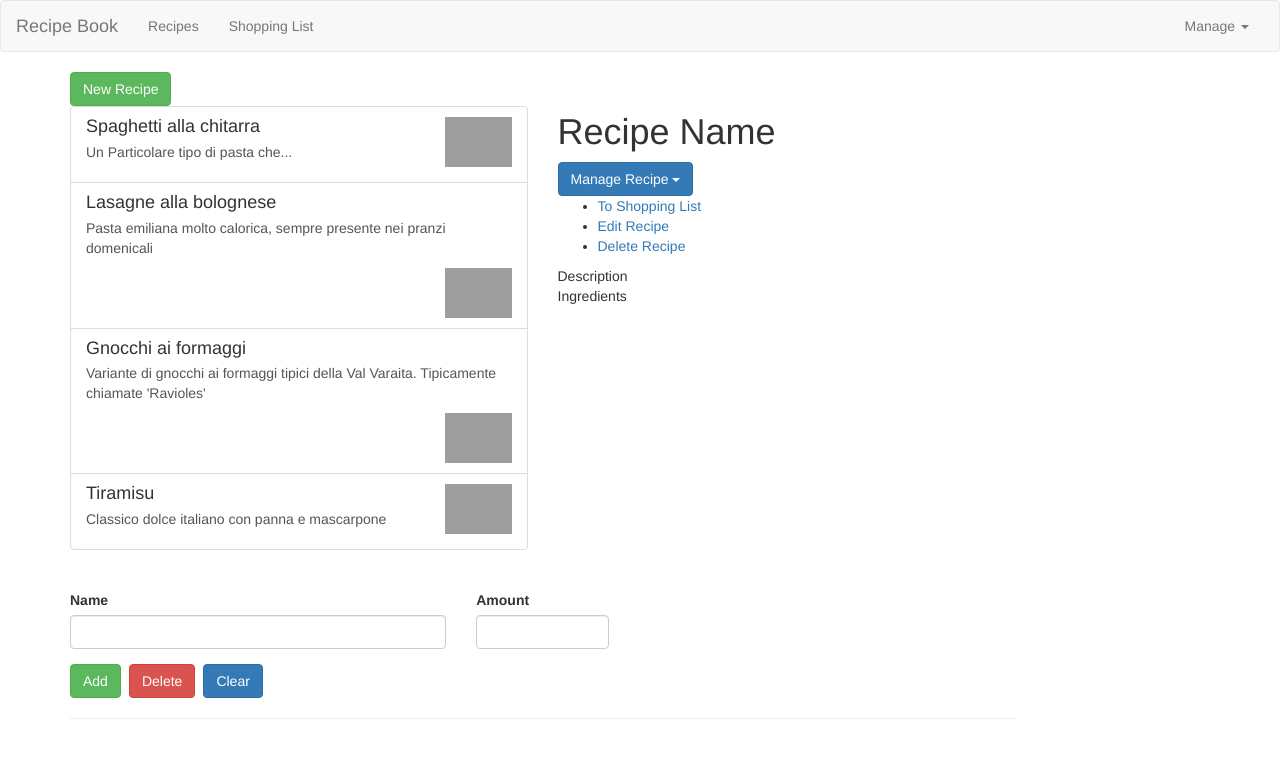
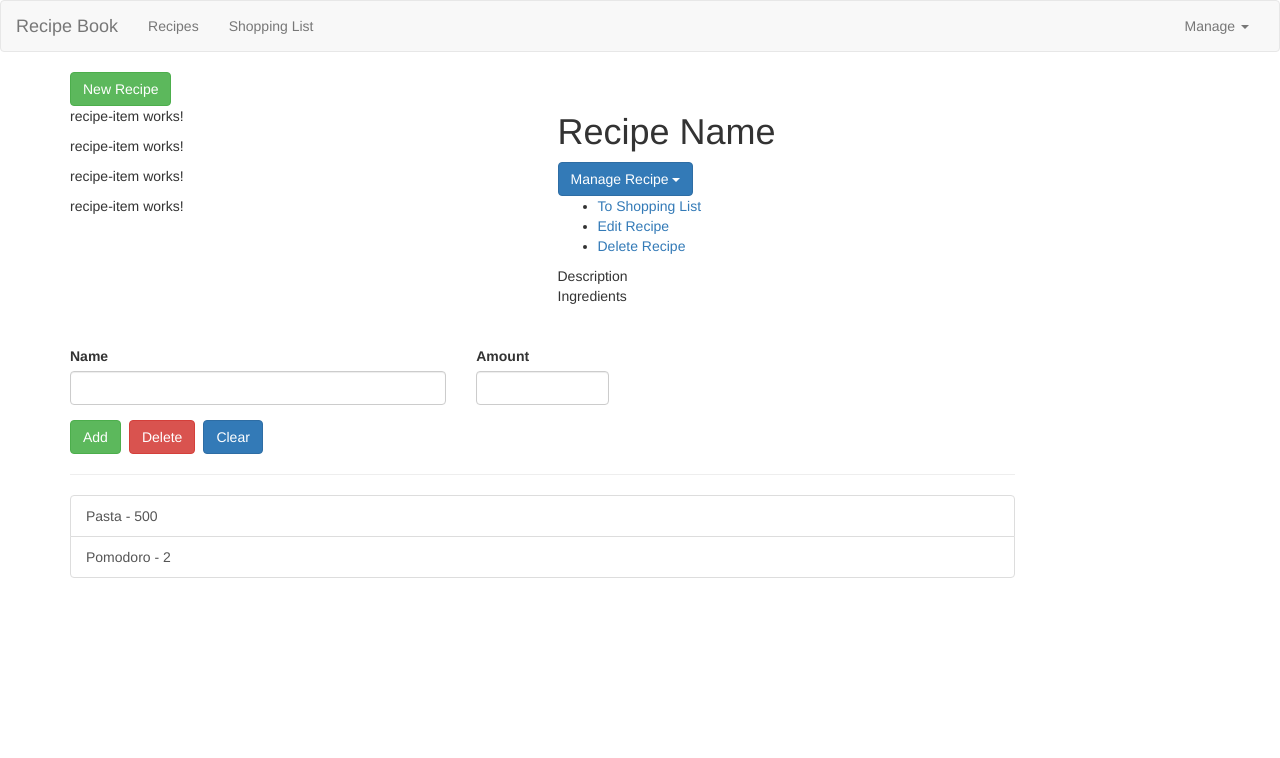
Before and after one commit to vallauri-ict/my-recipes-Pelissero-Luca, an Angular app: page / in a window 1280 px wide. Shown: the top 758 px of the page. Built offline with nearby package versions, Linux system fonts and the light colour scheme; grey boxes are pictures that could not be loaded.

Commit message:
Recipe item now correctly connected to recipe list

```diff
--- a/src/app/recipes/recipe-list/recipe-item/recipe-item.component.ts
+++ b/src/app/recipes/recipe-list/recipe-item/recipe-item.component.ts
@@ -1,4 +1,5 @@
-import { Component, OnInit } from '@angular/core';
+import { Component, Input, OnInit } from '@angular/core';
+import { RecipModel } from 'src/app/Models/recipemodel';
 
 @Component({
   selector: 'app-recipe-item',
@@ -6,6 +7,7 @@ import { Component, OnInit } from '@angular/core';
   styleUrls: ['./recipe-item.component.css']
 })
 export class RecipeItemComponent implements OnInit {
+  @Input() recipe:RecipModel
 
   constructor() { }
 
--- a/src/app/recipes/recipe-list/recipe-list.component.html
+++ b/src/app/recipes/recipe-list/recipe-list.component.html
@@ -6,18 +6,6 @@
 
 <div class="row">
     <div class="col-xs-12">
-        <!-- <app-recipe-item></app-recipe-item> -->
-        <a href="#" class="list-group-item clearfix" *ngFor="let recipe of recipes">
-            <div class="pull-left">
-                <h4 class="list-group-item-heading">{{ recipe.name }}</h4>
-                <p class="list-group-item-test">{{ recipe.description }}</p>
-            </div>
-            <span class="pull-right">
-                <img [src]="recipe.imagePath"
-                alt="recipe.name"
-                class="img-responsive"
-                style="max-height: 50px;">
-            </span>
-        </a>
+        <app-recipe-item *ngFor="let recipe of recipes" [recipe]="recipe"></app-recipe-item>
     </div>
 </div>
--- a/src/app/shopping-list/shopping-list.component.ts
+++ b/src/app/shopping-list/shopping-list.component.ts
@@ -8,7 +8,7 @@ import { IngredientModel } from '../Models/ingredient.model';
 })
 export class ShoppingListComponent implements OnInit {
 
-  ingerdients:IngredientModel[]=[
+  ingredients:IngredientModel[]=[
     new IngredientModel("Pasta", 500),
     new IngredientModel("Pomodoro", 2)
   ]
```
